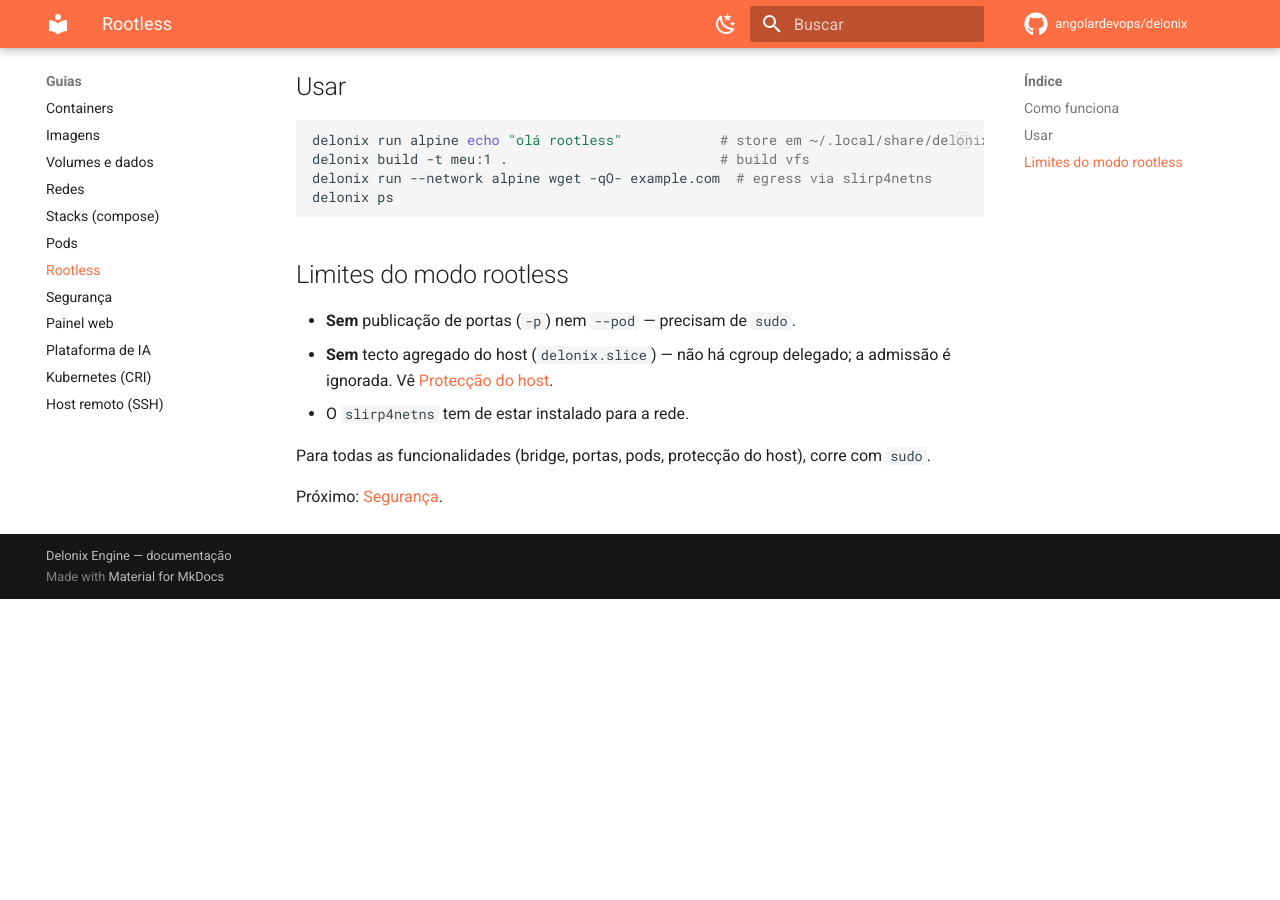
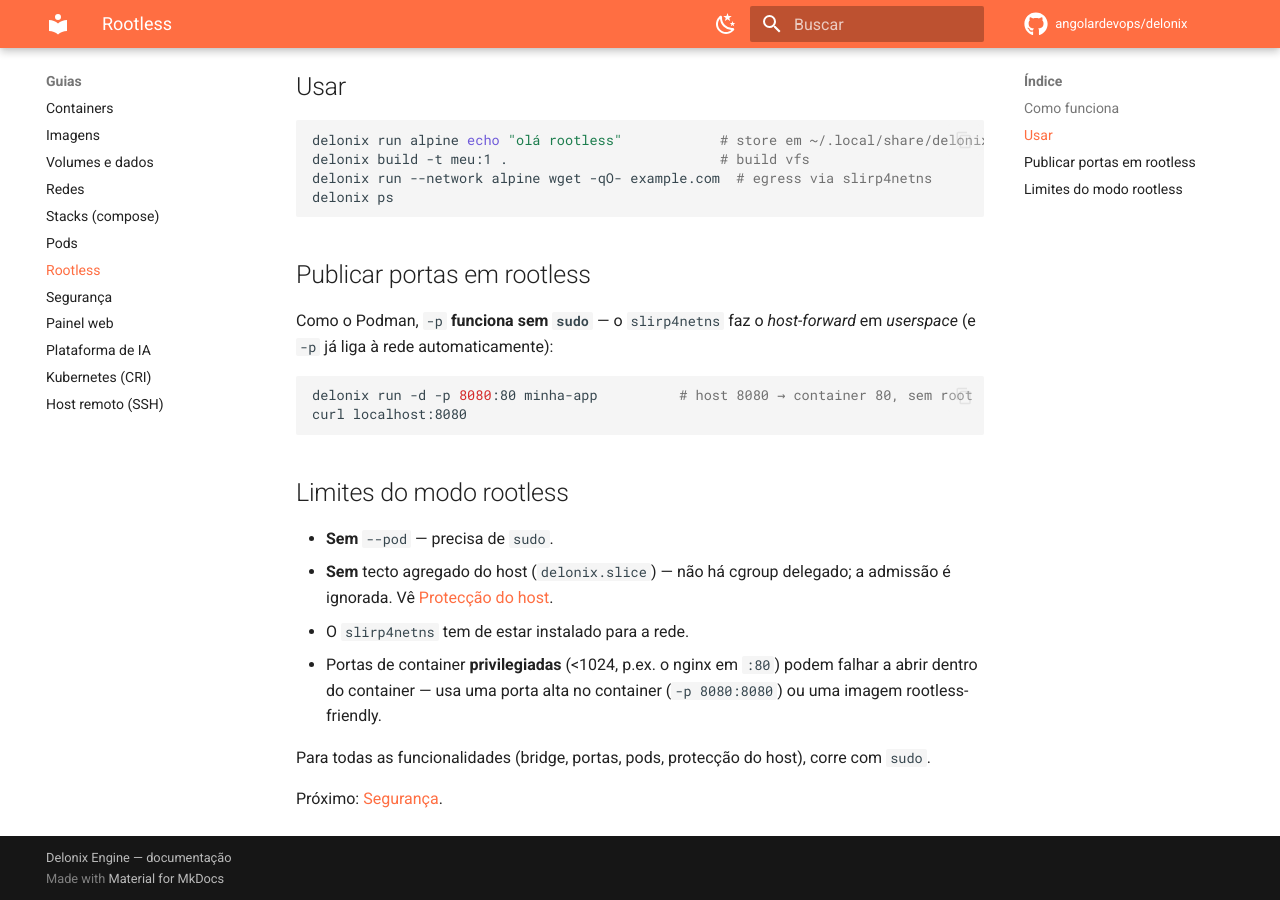
Before and after one commit to angolardevops/delonix, an MkDocs documentation site: the page built from docs/guides/rootless.md, in a window 1280 px wide and 900 px high, scrolled down 534 px. Built offline with MkDocs 1.6.1 and Material for MkDocs 9.7.7, drawn with Linux system fonts in a browser that asks for light colours; comment, search, counter and statistics services are not loaded; before the commit the page ends 1133 px from its top, so only the background shows below that.

Commit message:
rootless: publicar portas (-p) via slirp4netns host-forward

````diff
--- a/docs/guides/rootless.md
+++ b/docs/guides/rootless.md
@@ -22,12 +22,25 @@
 delonix ps
 ```
 
+## Publicar portas em rootless
+
+Como o Podman, `-p` **funciona sem `sudo`** — o `slirp4netns` faz o
+*host-forward* em *userspace* (e `-p` já liga à rede automaticamente):
+
+```bash
+delonix run -d -p 8080:80 minha-app          # host 8080 → container 80, sem root
+curl localhost:8080
+```
+
 ## Limites do modo rootless
 
-- **Sem** publicação de portas (`-p`) nem `--pod` — precisam de `sudo`.
+- **Sem** `--pod` — precisa de `sudo`.
 - **Sem** tecto agregado do host (`delonix.slice`) — não há cgroup delegado; a
   admissão é ignorada. Vê [Protecção do host](../concepts/host-protection.md).
 - O `slirp4netns` tem de estar instalado para a rede.
+- Portas de container **privilegiadas** (&lt;1024, p.ex. o nginx em `:80`) podem
+  falhar a abrir dentro do container — usa uma porta alta no container
+  (`-p 8080:8080`) ou uma imagem rootless-friendly.
 
 Para todas as funcionalidades (bridge, portas, pods, protecção do host), corre
 com `sudo`.
````
Also changed, not shown: docs/compare.md (+1 -1 lines).
